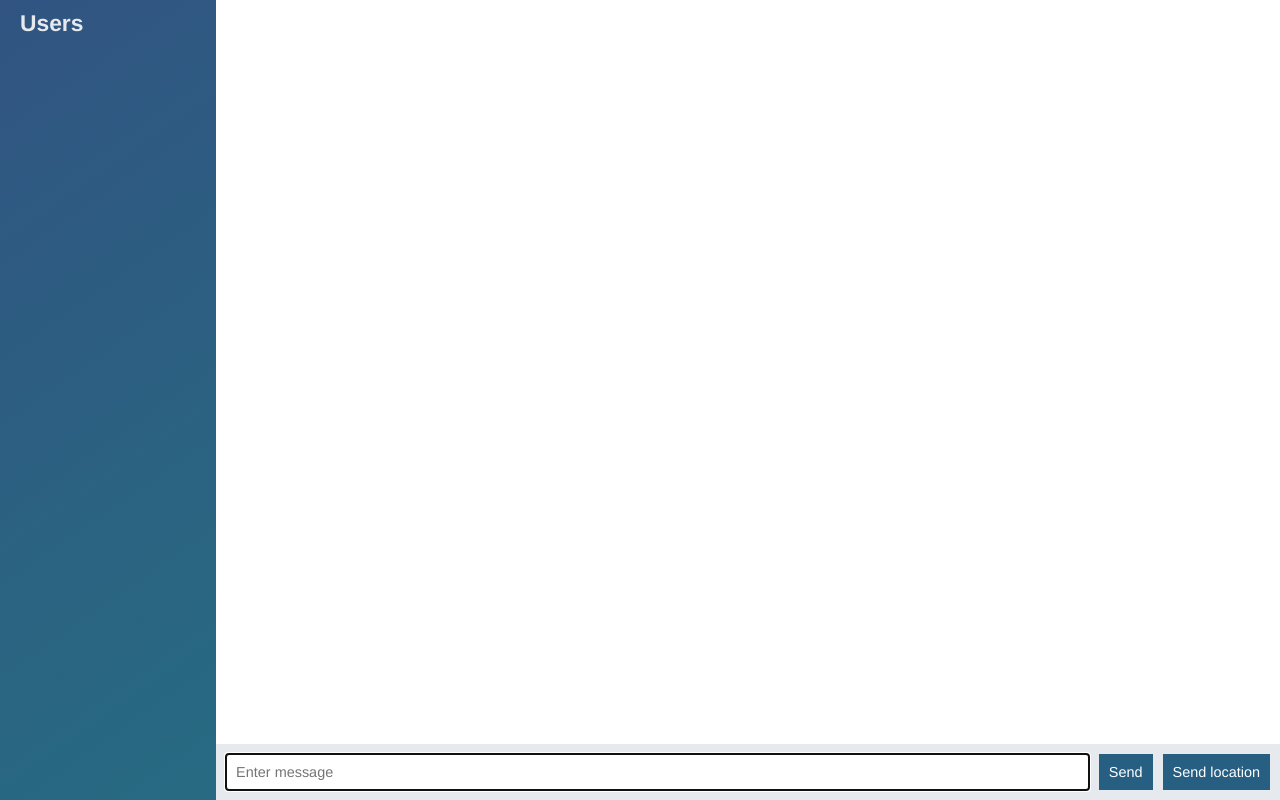
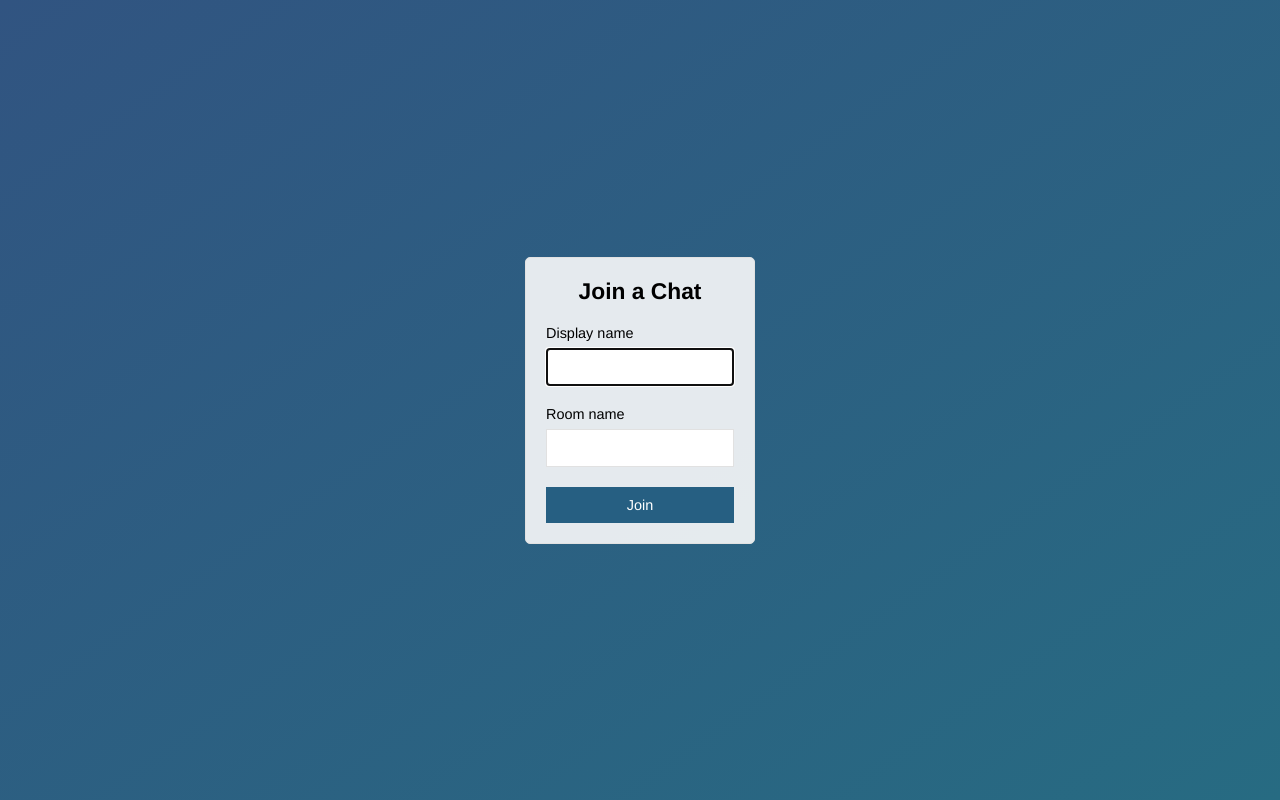
Before and after one commit to kuba0506/node-chat-app, a website: page public/index.html in a window 1280 px wide. Drawn offline with nearby package versions, Linux system fonts and the light colour scheme; no server answers.

Commit message:
Create join chat page

```diff
--- a/public/index.html
+++ b/public/index.html
@@ -5,57 +5,29 @@
     <meta charset="UTF-8">
     <meta name="viewport" content="width=device-width, initial-scale=1.0">
     <meta http-equiv="X-UA-Compatible" content="ie=edge">
-    <title>Document</title>
+    <title>Join | Chat</title>
     <link rel="stylesheet" href="/css/styles.css">
 </head>
 
-<body class="chat">
-    <div class="chat__sidebar">
-        <h3>Users</h3>
-        <div id="users"></div>
+<body class="centered-form">
+    <div class="centered-form__form">
+        <form action="/chat.html">
+            <div class="form-field">
+                <h3>Join a Chat</h3>
+            </div>
+            <div class="form-field">
+                <label>Display name</label>
+                <input type="text" name="name" autofocus>
+            </div>
+            <div class="form-field">
+                <label>Room name</label>
+                <input type="text" name="room">
+            </div>
+            <div class="form-field">
+                <button type="submit">Join</button>
+            </div>
+        </form>
     </div>
-
-    <div class="chat__main">
-        <ol id="message-box" class="chat__messages"></ol>
-
-        <div class="chat__footer">
-            <form id="chat-form">
-                <input type="text" name="message" placeholder="Enter message" autofocus autocomplete="off">
-                <button>Send</button>
-            </form>
-            <button id="send-location">Send location</button>
-        </div>
-    </div>
-
-    <script id="message-template" type="text/template">
-        <li class="message">
-            <div class="message__title">
-                <h4>{{from}}</h4>
-                <span>{{createdAt}}</span>
-            </div>
-            <div class="message__body">
-                <p>{{text}}</p>
-            </div>
-        </li>
-    </script>
-
-    <script id="location-message-template" type="text/template">
-        <li class="message">
-            <div class="message__title">
-                <h4>{{from}}</h4>
-                <span>{{createdAt}}</span>
-            </div>
-            <div class="message__body">
-                <a href="{{url}}" target="_blank">My current location.</a>
-            </div>
-        </li>
-    </script>
-
-    <script src="/jquery/dist/jquery.min.js"></script>
-    <script src="/moment/min/moment.min.js"></script>
-    <script src="/mustache/mustache.min.js"></script>
-    <script src="/socket.io/socket.io.js"></script>
-    <script src="/js/index.js"></script>
 </body>
 
 </html>
```
Also changed, not shown: public/chat.html (added, +61 -0 lines), public/js/chat.js (renamed from public/js/index.js).
